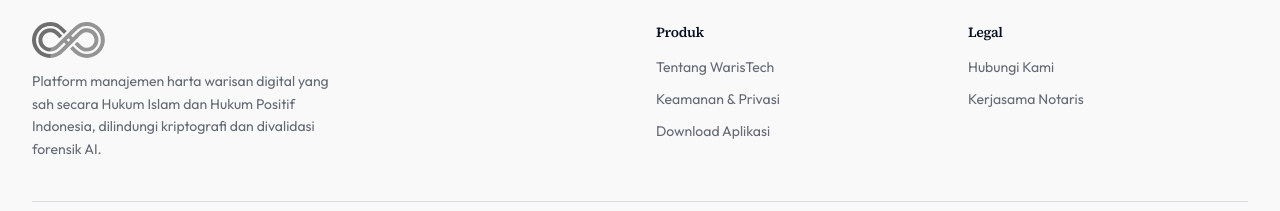
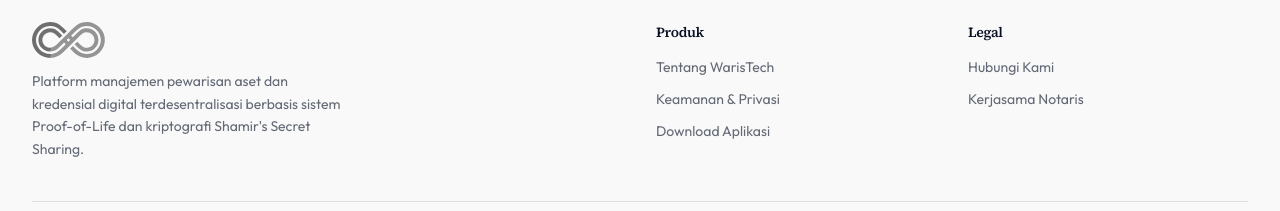
Before and after one commit to erlaaaand/waristech-web, a Next.js app: page / in a window 1280 px wide. Shown: the part 3670-3881 px from the top of the page. Built offline with nearby package versions, Linux system fonts and the light colour scheme.

Commit message:
chore: update context copy to match proof-of-life and secret-sharing focus

```diff
--- a/src/app/layout.tsx
+++ b/src/app/layout.tsx
@@ -27,7 +27,7 @@
     template: "%s | WarisTech",
   },
   description:
-    "Platform manajemen harta warisan digital yang sah secara hukum Islam dan Positif, dilindungi kriptografi dan divalidasi forensik AI.",
+    "Platform manajemen pewarisan aset dan kredensial digital terdesentralisasi berbasis sistem Proof-of-Life dan kriptografi Shamir's Secret Sharing.",
   keywords: [
     "waris",
     "warisan digital",
@@ -39,7 +39,7 @@
   openGraph: {
     title: "WarisTech — Manajemen Warisan Digital Berbasis Hukum",
     description:
-      "Platform manajemen harta warisan digital yang sah secara hukum Islam dan Positif.",
+      "Platform manajemen pewarisan aset dan kredensial digital terdesentralisasi berbasis sistem Proof-of-Life dan kriptografi Shamir's Secret Sharing.",
     type: "website",
     locale: "id_ID",
   },
--- a/src/components/public/public-footer.tsx
+++ b/src/components/public/public-footer.tsx
@@ -30,7 +30,7 @@
               />
             </Link>
             <p className="mt-3 max-w-xs text-sm text-muted-foreground leading-relaxed">
-              Platform manajemen harta warisan digital yang sah secara Hukum Islam dan Hukum Positif Indonesia, dilindungi kriptografi dan divalidasi forensik AI.
+              Platform manajemen pewarisan aset dan kredensial digital terdesentralisasi berbasis sistem Proof-of-Life dan kriptografi Shamir's Secret Sharing.
             </p>
           </div>
 
```
